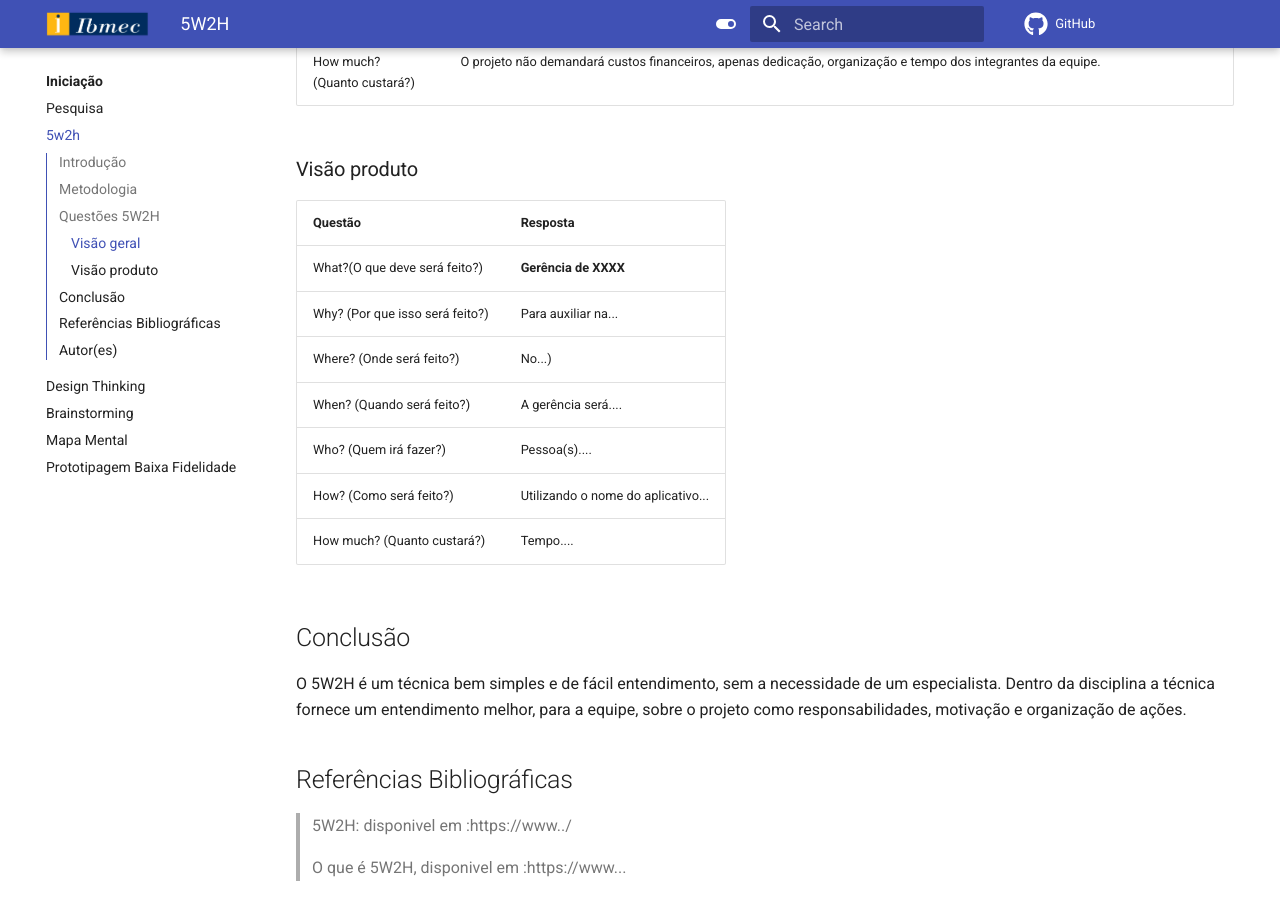
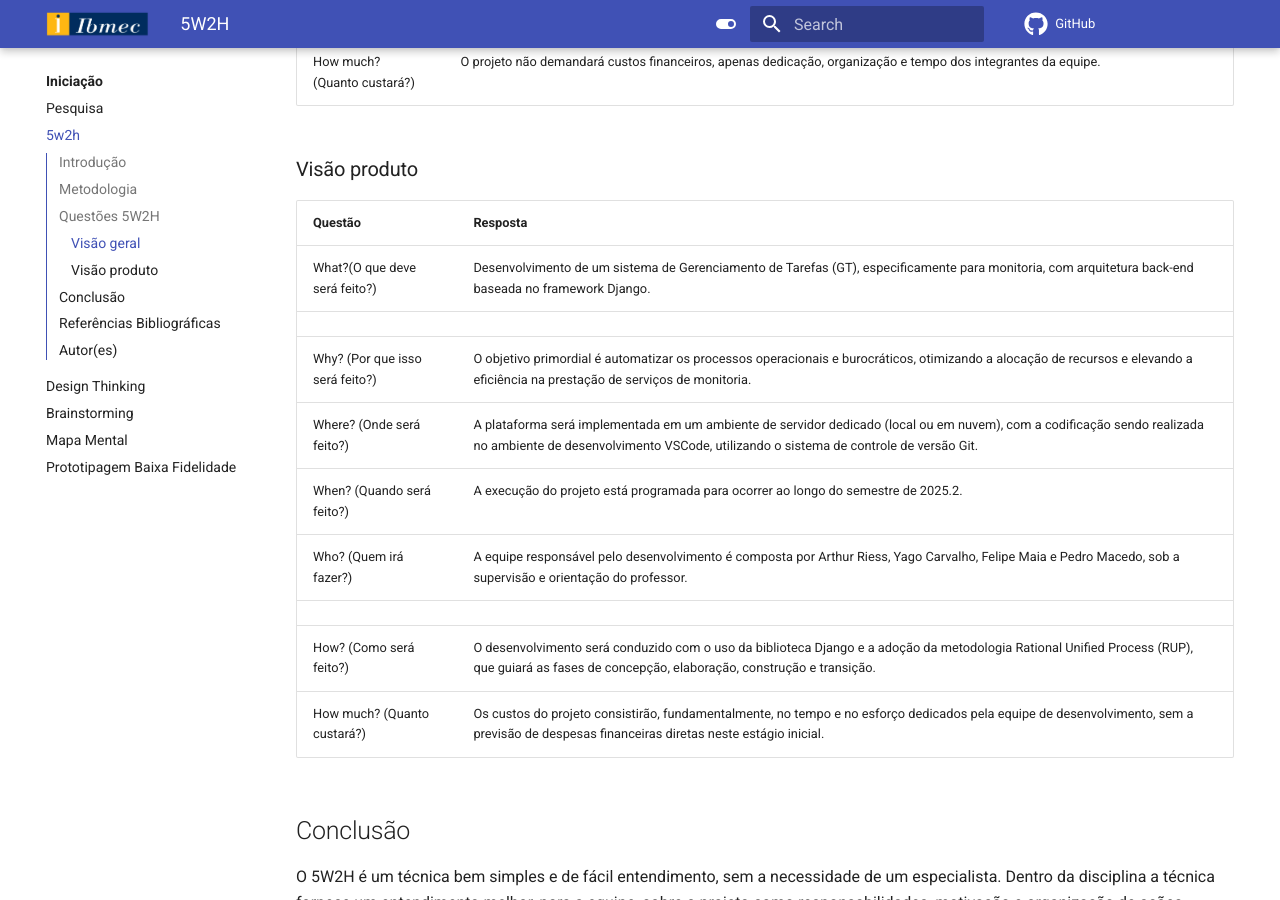
Before and after one commit to Projetos-de-Extensao/PBE_25.2_8004_II, an MkDocs documentation site: the page built from docs/Iniciacao/5w2h.md, in a window 1280 px wide and 900 px high, scrolled down 1148 px. Built offline with MkDocs 1.6.1 and Material for MkDocs 9.7.7, drawn with Linux system fonts in a browser that asks for light colours; comment, search, counter and statistics services are not loaded.

Commit message:
Visao_produto

```diff
--- a/docs/Iniciacao/5w2h.md
+++ b/docs/Iniciacao/5w2h.md
@@ -34,13 +34,15 @@ title: 5W2H
 
 |Questão|Resposta|
 |-------|--------|
-|What?(O que deve será feito?)| **Gerência de XXXX**|
-|Why? (Por que isso será feito?)| Para auxiliar na...|
-|Where? (Onde será feito?)|No...)|
-|When? (Quando será feito?)| A gerência será....|
-|Who? (Quem irá fazer?)| Pessoa(s)....|
-|How? (Como será feito?)| Utilizando o nome do aplicativo... |
-|How much? (Quanto custará?)|Tempo....|
+|What?(O que deve será feito?)| Desenvolvimento de um sistema de Gerenciamento de Tarefas (GT), especificamente para monitoria, com arquitetura back-end baseada no framework Django.
+|
+|Why? (Por que isso será feito?)|O objetivo primordial é automatizar os processos operacionais e burocráticos, otimizando a alocação de recursos e elevando a eficiência na prestação de serviços de monitoria.|
+|Where? (Onde será feito?)|A plataforma será implementada em um ambiente de servidor dedicado (local ou em nuvem), com a codificação sendo realizada no ambiente de desenvolvimento VSCode, utilizando o sistema de controle de versão Git.|
+|When? (Quando será feito?)|A execução do projeto está programada para ocorrer ao longo do semestre de 2025.2.|
+|Who? (Quem irá fazer?)| A equipe responsável pelo desenvolvimento é composta por Arthur Riess, Yago Carvalho, Felipe Maia e Pedro Macedo, sob a supervisão e orientação do professor.
+|
+|How? (Como será feito?)|  O desenvolvimento será conduzido com o uso da biblioteca Django e a adoção da metodologia Rational Unified Process (RUP), que guiará as fases de concepção, elaboração, construção e transição. |
+|How much? (Quanto custará?)|Os custos do projeto consistirão, fundamentalmente, no tempo e no esforço dedicados pela equipe de desenvolvimento, sem a previsão de despesas financeiras diretas neste estágio inicial.|
 
 ## Conclusão
 
```
